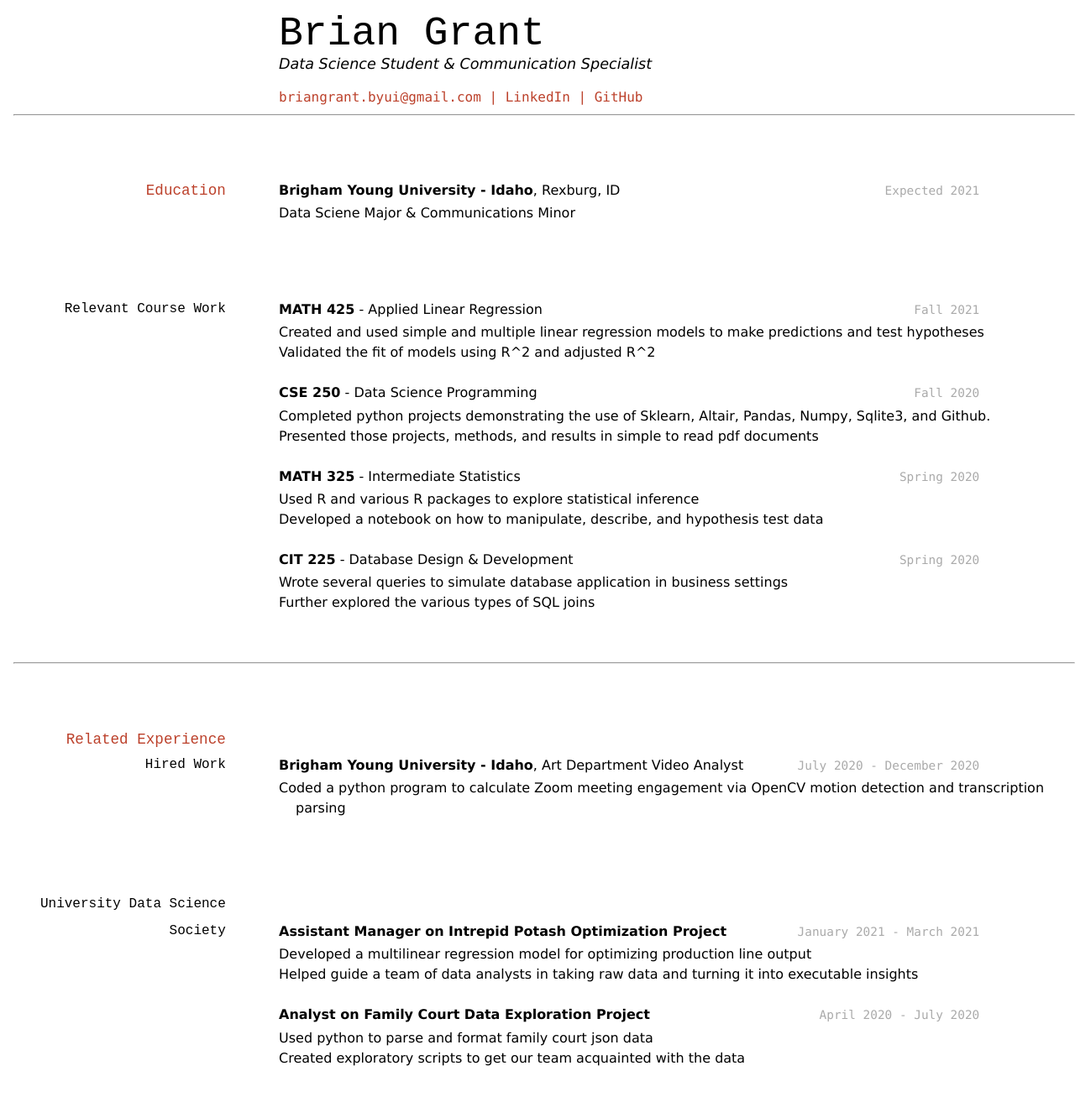
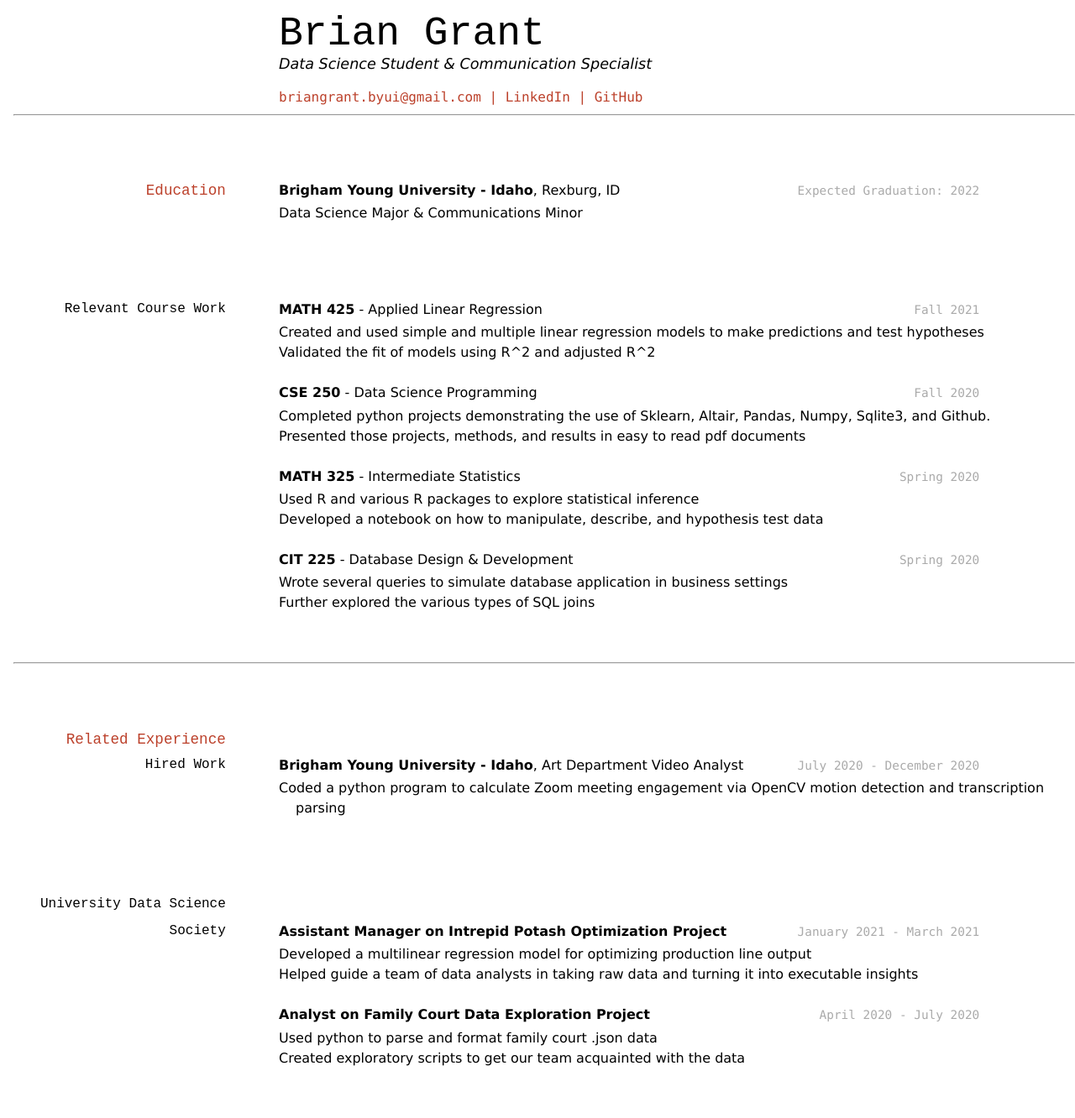
Before and after one commit to BrianGrant-Data/Resume, a Jekyll site: the page built from docs/index.md, in a window 1280 px wide. Shown: the whole page at 84% size. Built offline with Jekyll 4.4.1, drawn with Linux system fonts in a browser that asks for light colours.

Commit message:
Spell check
Fixed small spelling and grammar mistakes.

```diff
--- a/docs/index.md
+++ b/docs/index.md
@@ -14,10 +14,10 @@ Data Science Student & Communication Specialist
 <!-- https://www.monique.tech/the-art-of-markdown -->
 ---
 ## Education
-`Expected 2021`
+`Expected Graduation: 2022`
 __Brigham Young University - Idaho__, Rexburg, ID
 
-- Data Sciene Major & Communications Minor
+- Data Science Major & Communications Minor
 
 <br>
 
@@ -30,7 +30,7 @@ __MATH 425__ - Applied Linear Regression
 `Fall 2020`
 __CSE 250__ - Data Science Programming
 - Completed python projects demonstrating the use of Sklearn, Altair, Pandas, Numpy, Sqlite3, and Github.
-- Presented those projects, methods, and results in simple to read pdf documents
+- Presented those projects, methods, and results in easy to read pdf documents
 
 `Spring 2020`
 __MATH 325__ - Intermediate Statistics
@@ -65,7 +65,7 @@ __Assistant Manager on Intrepid Potash Optimization Project__
 
 `April 2020 - July 2020`
 __Analyst on Family Court Data Exploration Project__
-- Used python to parse and format family court json data
+- Used python to parse and format family court .json data
 - Created exploratory scripts to get our team acquainted with the data
 
 <br>
```
